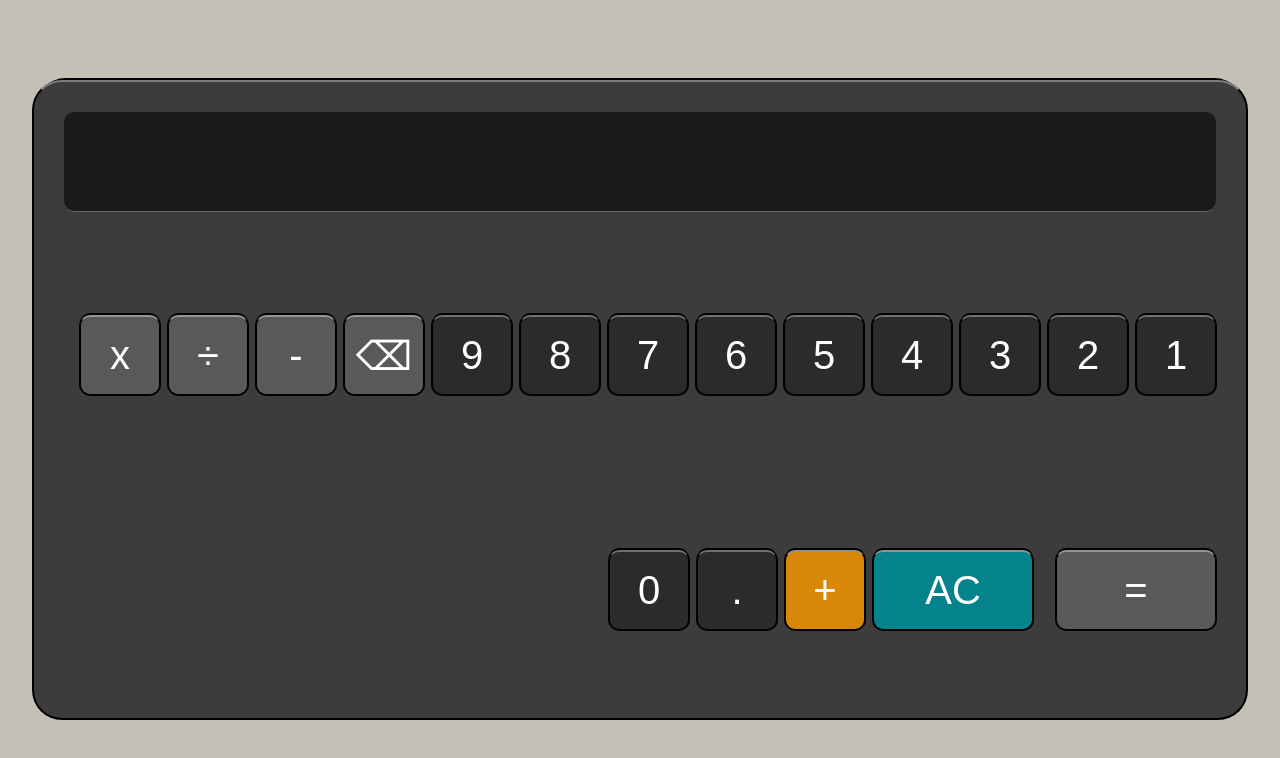
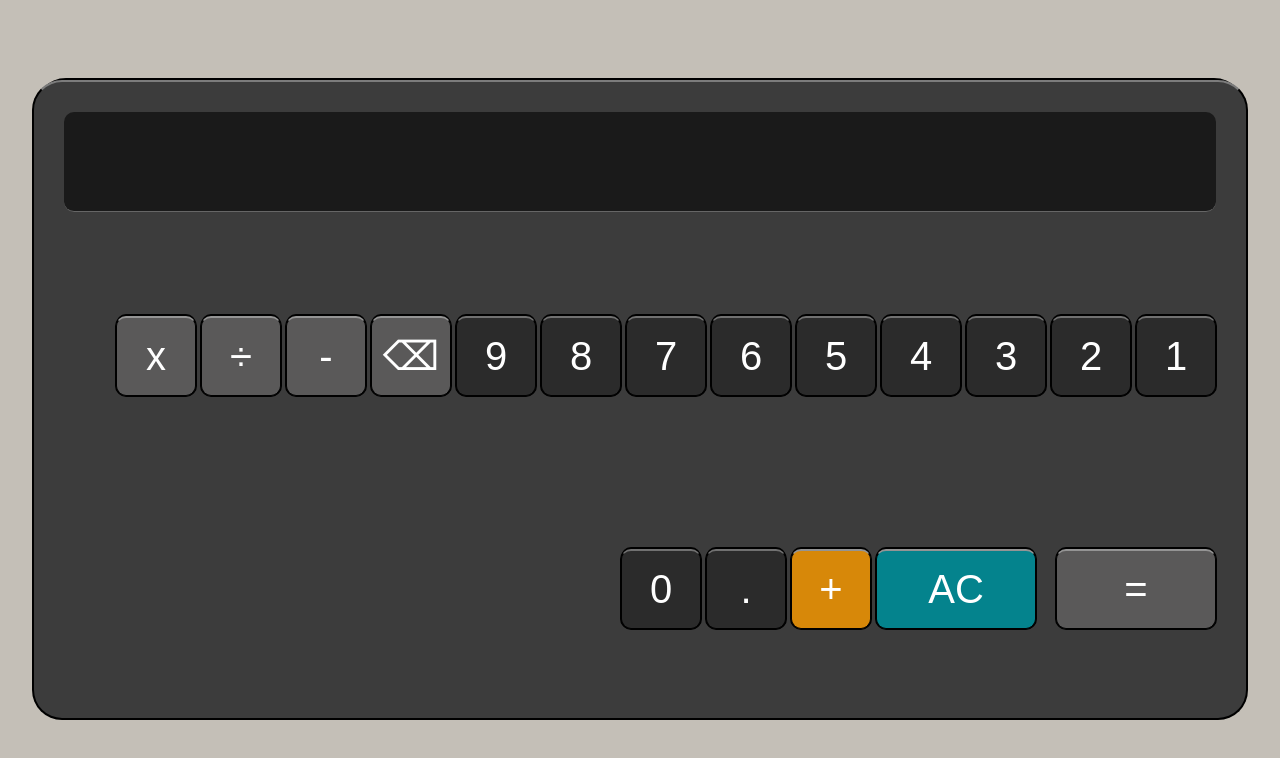
Before and after one commit to RianReisNeiva/Calculadora, a plain HTML site: page index.html in a window 1280 px wide. Drawn offline with Linux system fonts and the light colour scheme.

Commit message:
Update styles.css

```diff
--- a/assets/styles.css
+++ b/assets/styles.css
@@ -62,7 +62,7 @@ body{
   flex-wrap: wrap;
   height: 100%;
   width: 100%;
-  gap: 8px;
+  gap: 5px;
   align-items: center;
   justify-content: flex-end;
 }
```
